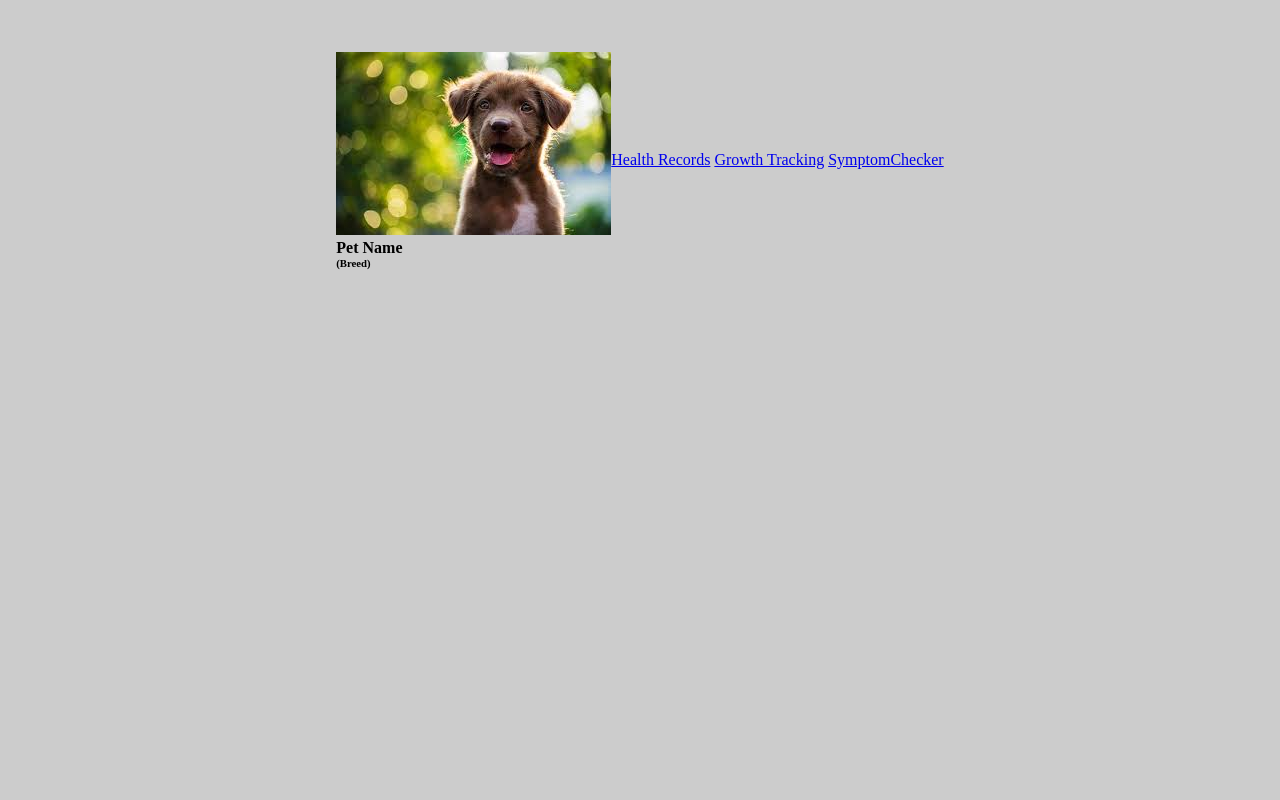
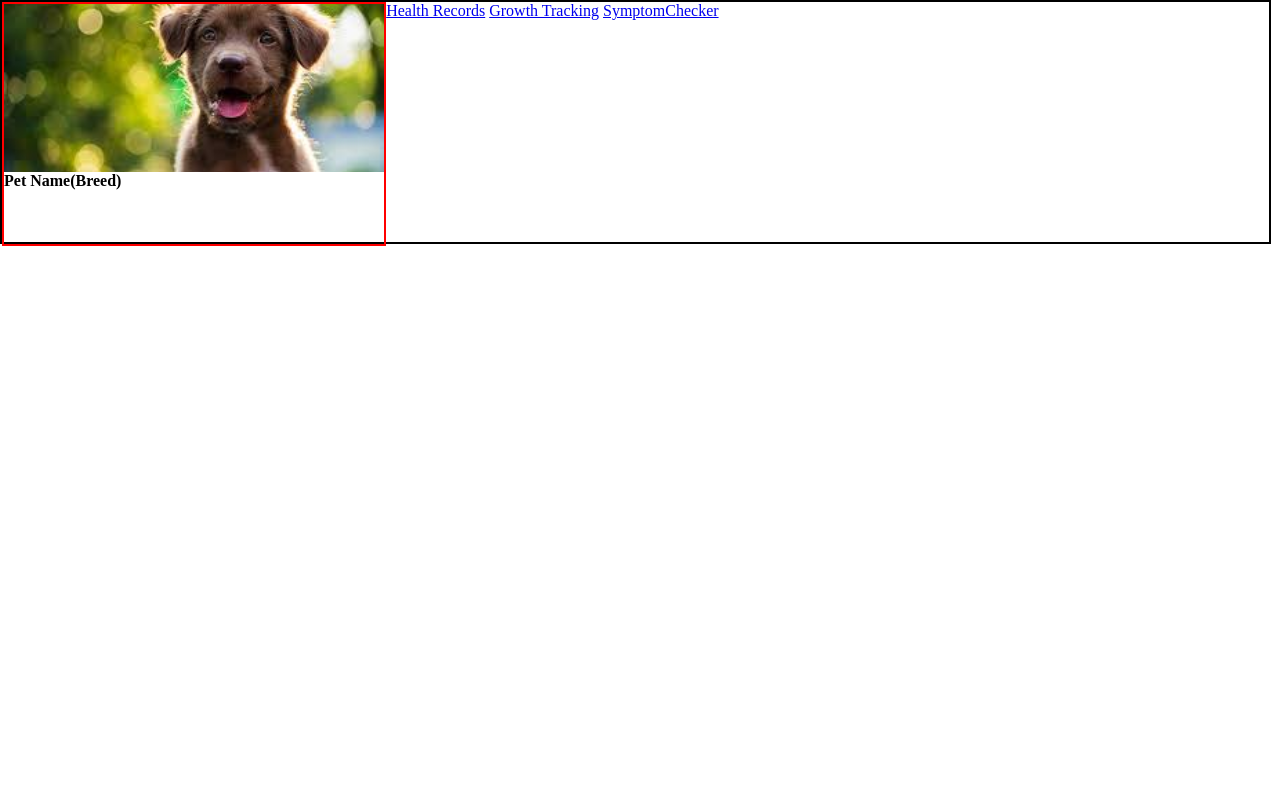
Before and after one commit to CharlesOkechukwu/Happy_pets, a Python web app: template templates/images/health_tracker.html in a window 1280 px wide. Run offline with Jinja, Linux system fonts and the light colour scheme; the template is opened without the code that fills it, so the values that code supplies are empty.

Commit message:
style container, header, rpofile-icon class for health tracker page

```diff
--- a/static/styles/health_tracker.css
+++ b/static/styles/health_tracker.css
@@ -1,21 +1,30 @@
 *{
+    padding: 0;
     margin: 0;
-    padding: 0;
-    top: 0;
-    bottom: 0;
-    right: 0;
-    left: 0;
 }
-
-.container{
+/* style container for health tracker page profile header */
+.container {
     height: 100vh;
-    width: 100%;
-    background-color: #CCCCCC;
+    width: 100vw;
+    position: relative;
 }
 .container .header {
+    border: 2px solid black;
     display: flex;
-    justify-content: center;
-    align-items: center;
-    height: 40%;
-    width: 100%;
+    width: 99%;
+    position: absolute;
+    height: 30%;
+    padding: 0 0 0 0;
 }
+.container .header .profile-icon {
+    border: 2px solid red;
+    height: 100%;
+    width: 30%;
+}
+.container .header .profile-icon img {
+    max-width: 100%;
+    min-width: 100%;
+    max-height: 70%;
+    display: block;
+    object-fit: cover;
+}
--- a/templates/images/health_tracker.html
+++ b/templates/images/health_tracker.html
@@ -2,7 +2,7 @@
 <html>
     <head lang="en">
         <meta charset="UTF-8">
-        <meta name="viewport" content="width=device-width, initial-scale=1.0">
+        <meta name="viewport" content="width=device-width, initial-scale=1"/>
         <link rel="stylesheet" href="/static/styles/health_tracker.css">
         <title>Health Tracker</title>
     </head>
@@ -10,11 +10,8 @@
         <div class ="container">
             <div class="header">
                 <div class="profile-icon">
-                    <div class="profile-photo">
-                        <img src="/templates/images/puppy.jfif" alt="profile photo">
-                    </div>
-                    <h4>Pet Name</h4>
-                    <h6>(Breed)</h6>
+                    <img src="/templates/images/puppy.jfif" alt="profile photo">
+                    <h4>Pet Name<span>(Breed)</span></h4>
                 </div>
                 <div class="nav-bar">
                     <a href="#" class="mini-nav">Health Records</a>
```
